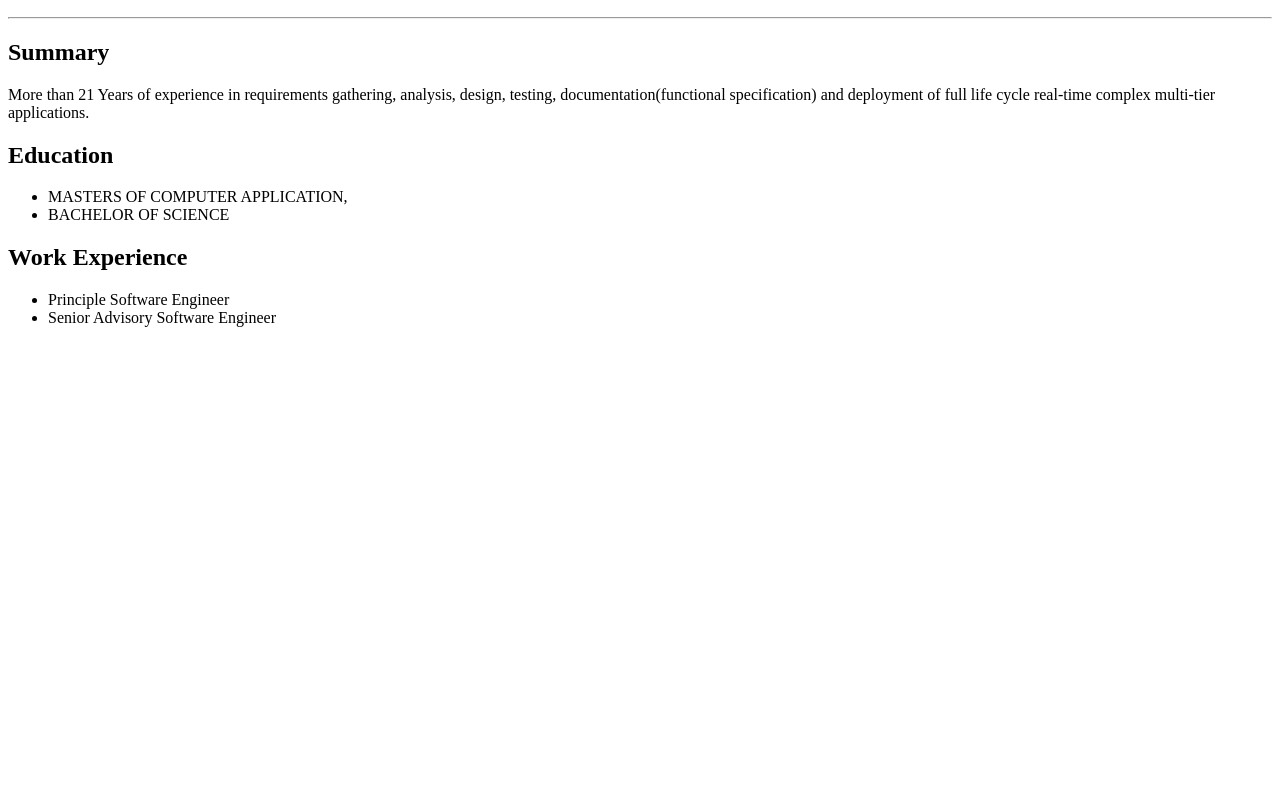
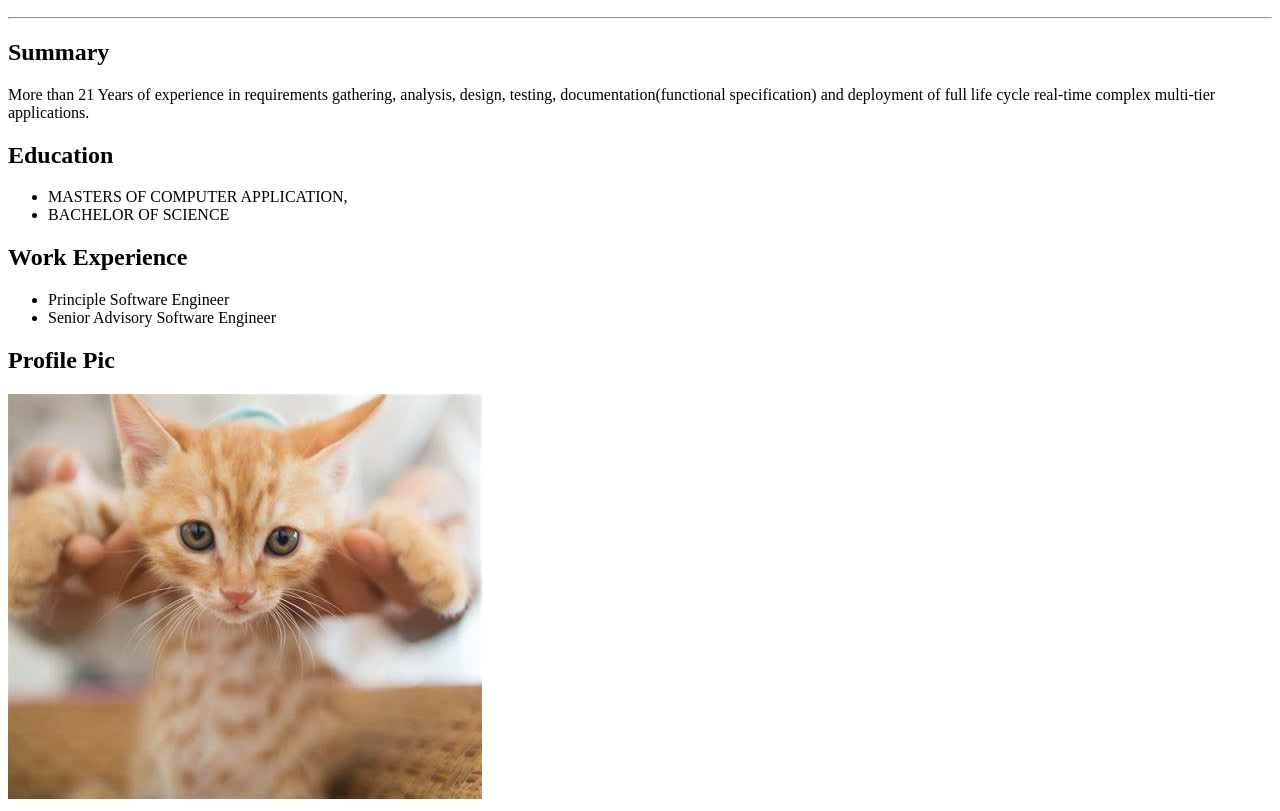
Before and after one commit to Nanda-Rangan/capstone-project-1, a plain HTML site: page index.html in a window 1280 px wide. Shown: the part 110-921 px from the top of the page. Before the commit the page ends 800 px from the top, so only its background shows below. Drawn offline with Linux system fonts and the light colour scheme.

Commit message:
Add files via upload

```diff
--- a/index.html
+++ b/index.html
@@ -1,7 +1,7 @@
 <!DOCTYPE html>
 <html lang="en">
     <head>
-        <meta >
+        <meta charset="utf-8">
         <title>My Resume</title>
     </head>
     <body>
@@ -21,5 +21,7 @@
         <li>Principle Software Engineer</li>
         <li>Senior Advisory Software Engineer</li>
     </ul>
+    <h2>Profile Pic</h2>
+    <img src="./assets/images/cat.png"
     </body>
 </html>
```
Also changed, not shown: assets/images/cat.png (added).
